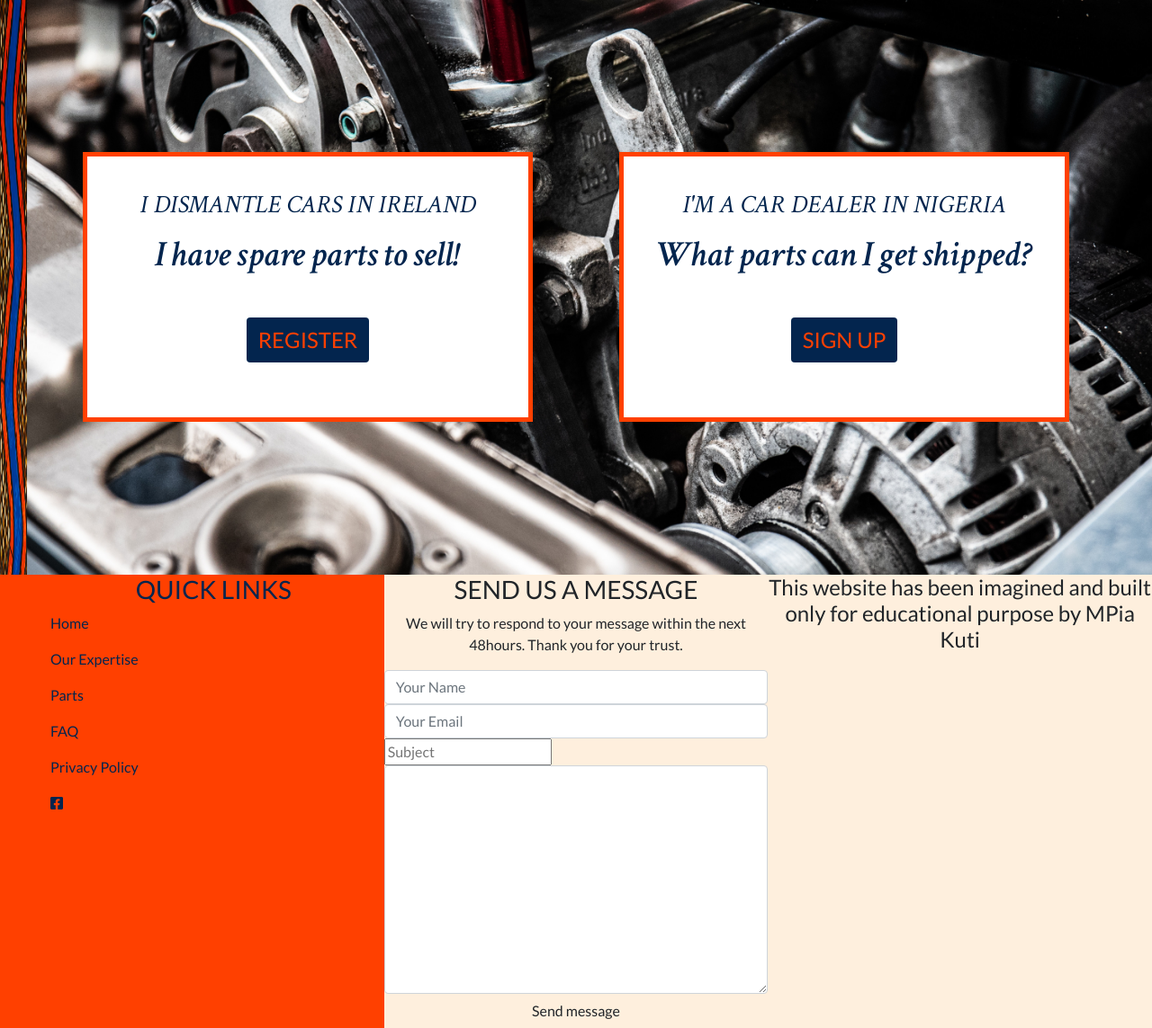
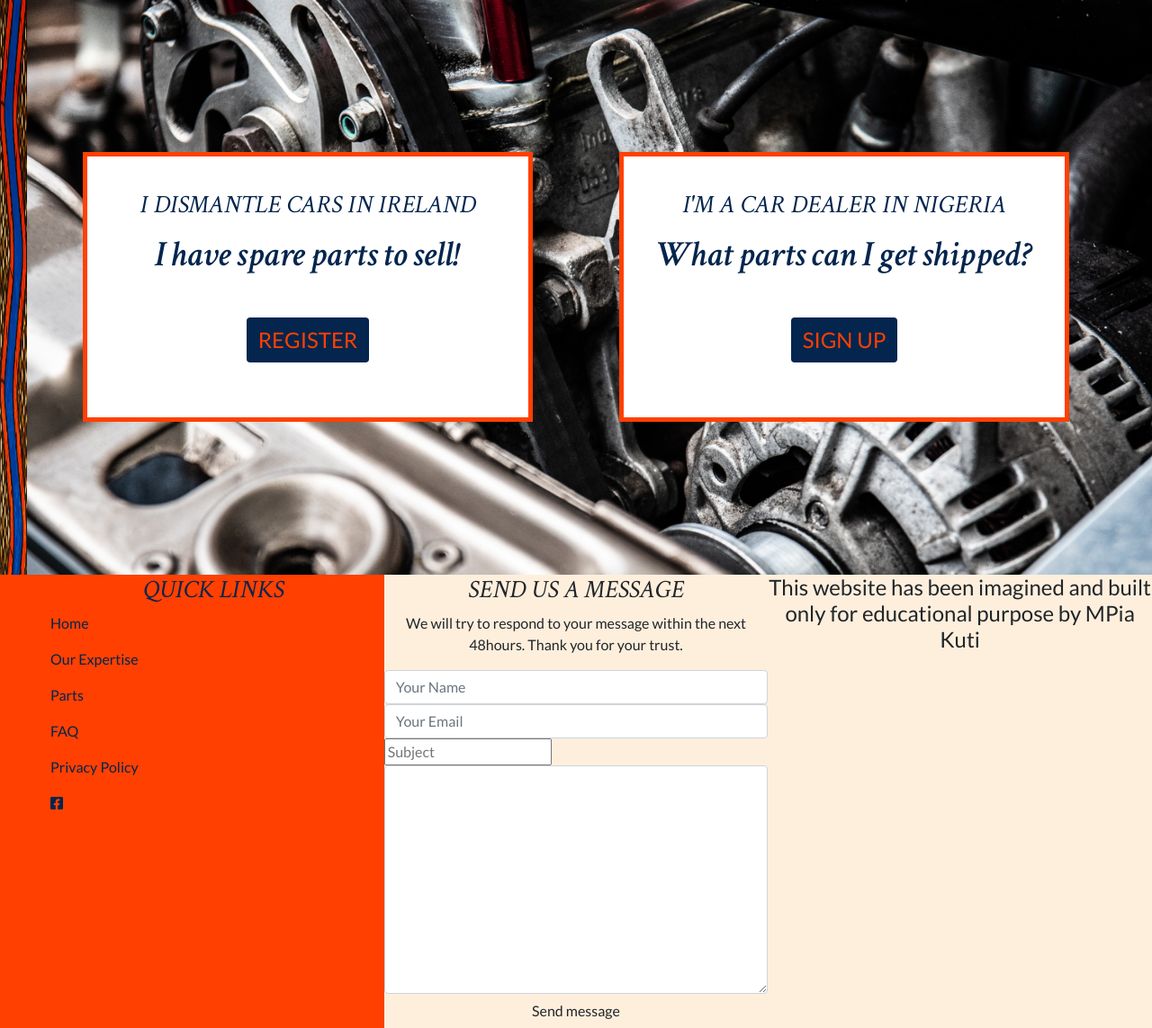
Before and after one commit to mkuti/corklagos-venture, a Django app: page / in a window 1280 px wide. Shown: the part 127-1270 px from the top of the page at 90% size. Run offline with Django 3.2, Linux system fonts and the light colour scheme; some libraries are stand-ins or nearby versions.

Commit message:
Changed font family of footer headers

```diff
--- a/static/css/style.css
+++ b/static/css/style.css
@@ -169,6 +169,12 @@ call-container .call-content {
     font-size: 1rem;
 }
 
+.header-footer {
+    font-family: "Crimson Text", sans-serif;
+}
+
+
+
 
 /* media queries */
 
--- a/templates/footer.html
+++ b/templates/footer.html
@@ -4,7 +4,7 @@
     <div class="container-fluid">
         <div class="row text-center">
             <div class="links-footer bg-wheel pl-md-5 pl-2 text-oxford col-12 col-md-6 col-lg-4">
-                <h3 class="text-uppercase">Quick Links</h3>
+                <h3 class="text-uppercase header-footer">Quick Links</h3>
                 <div class="row text-center">
                     <div class="col-6 col-lg-12">
                         <div class="links-item mb-md-3 row">
@@ -44,7 +44,7 @@
                 </div>
             </div>
             <div class="col-12 col-md-6 col-lg-4">
-                <h3 class="text-uppercase">Send us a message</h3>
+                <h3 class="text-uppercase header-footer">Send us a message</h3>
                 <p>We will try to respond to your message within the next 48hours. Thank you for your trust.</p>
                 <div class="row text-left">
                     <form class="col-12 needs-validation contact-form">
```
